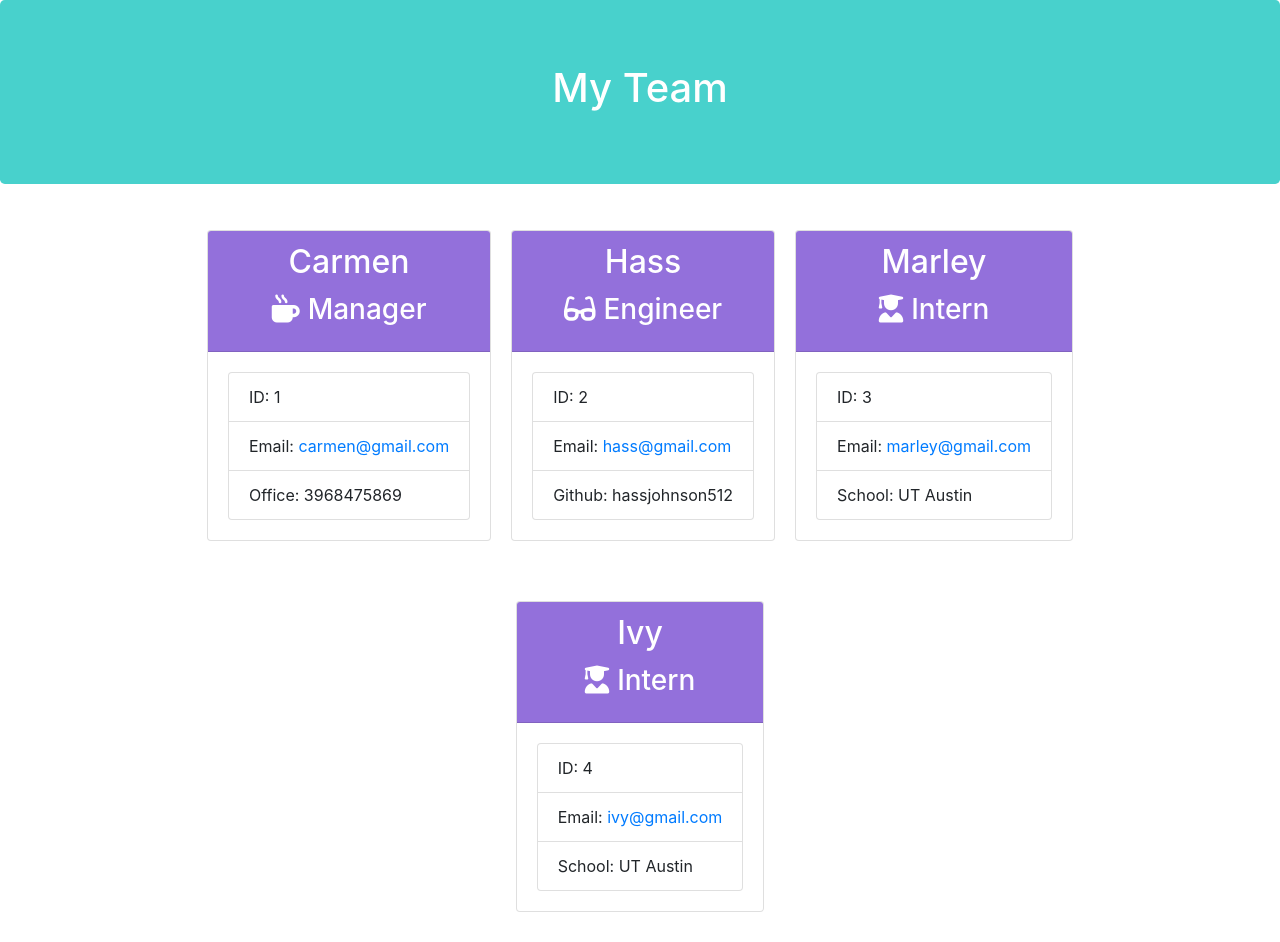
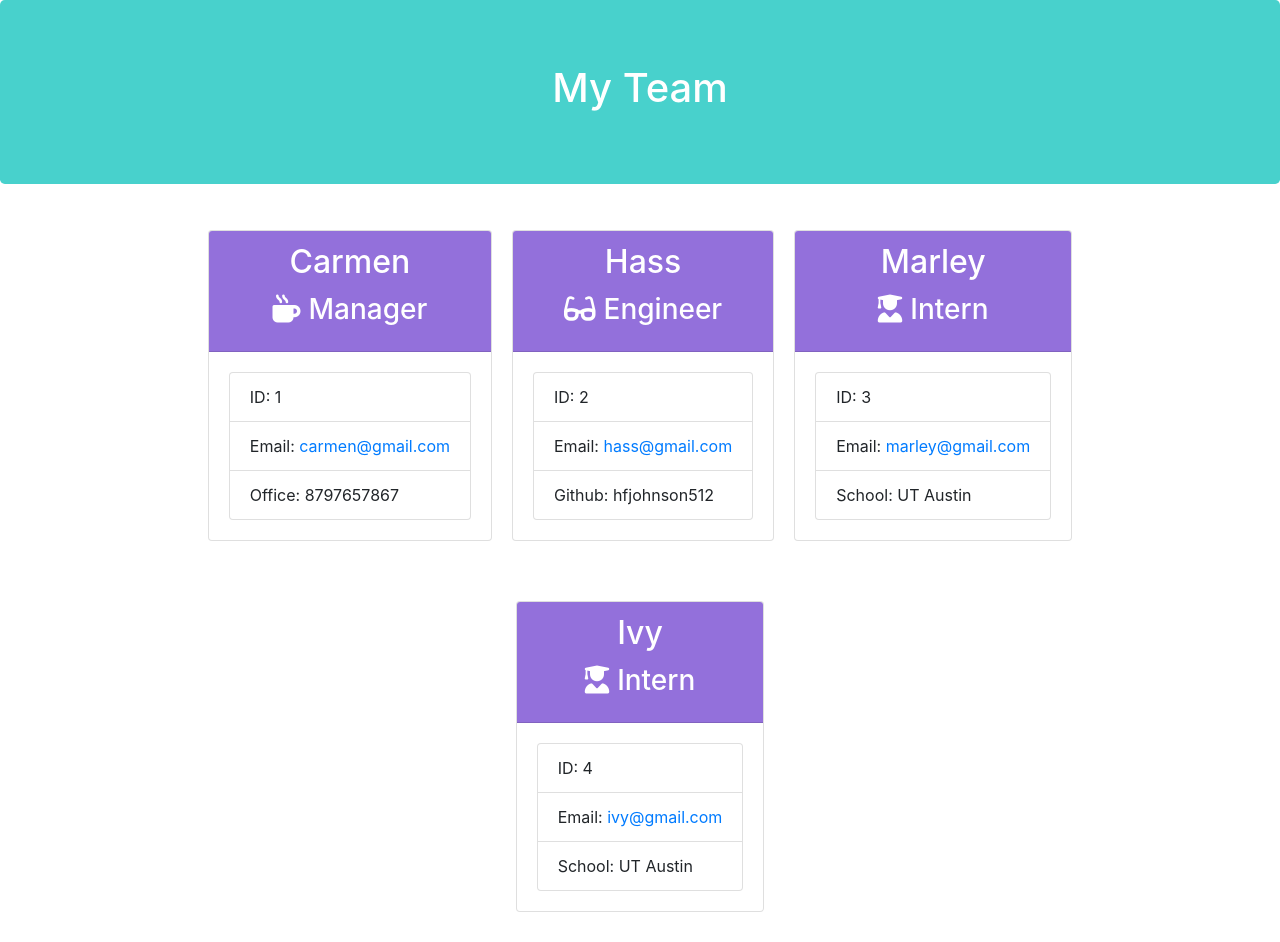
Before and after one commit to carmenjohnson512/NodeJS-Employee-Template-Engine, a website: page 10-EE-Summary-Template-Engine/Develop/output/team.html in a window 1280 px wide. Drawn offline with nearby package versions, Linux system fonts and the light colour scheme.

```diff
--- a/10-EE-Summary-Template-Engine/Develop/output/team.html
+++ b/10-EE-Summary-Template-Engine/Develop/output/team.html
@@ -45,7 +45,7 @@
         <ul class="list-group">
             <li class="list-group-item">ID: 1</li>
             <li class="list-group-item">Email: <a href="mailto:carmen@gmail.com">carmen@gmail.com</a></a></li>
-            <li class="list-group-item">Office: 3968475869</li>
+            <li class="list-group-item">Office: 8797657867</li>
         </ul>
     </div>
 </div>
@@ -58,7 +58,7 @@
         <ul class="list-group">
             <li class="list-group-item">ID: 2</li>
             <li class="list-group-item">Email: <a href="mailto:hass@gmail.com">hass@gmail.com</a></a></li>
-            <li class="list-group-item">Github: hassjohnson512</li>
+            <li class="list-group-item">Github: hfjohnson512</li>
         </ul>
     </div>
 </div>
```
